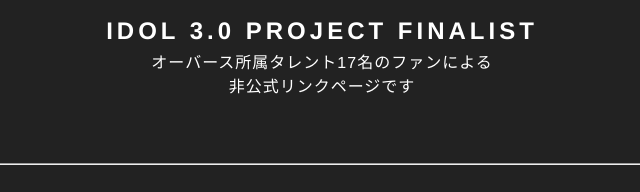
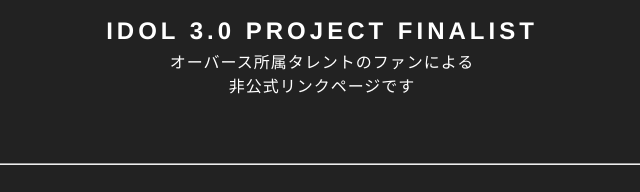
Before and after one commit to i3pfan/i3pfan.github.io, a plain HTML site: page index.html in a window 1280 px wide. Shown: the part 236-428 px from the top of the page, 318-958 px from the left. Drawn offline with Linux system fonts and the light colour scheme; a script that the page names is missing.

Commit message:
Update index.html

```diff
--- a/index.html
+++ b/index.html
@@ -35,7 +35,7 @@
   <section class="home" id="top">
     <p class="icon"><img src="images/icon.webp" alt=""/></p>
 	<h2 class="home_header">IDOL 3.0 PROJECT FINALIST</h2>
-	<p class="tagline">オーバース所属タレント17名のファンによる<BR>非公式リンクページです</p>
+	<p class="tagline">オーバース所属タレントのファンによる<BR>非公式リンクページです</p>
   </section>
   <hr>
 
```
